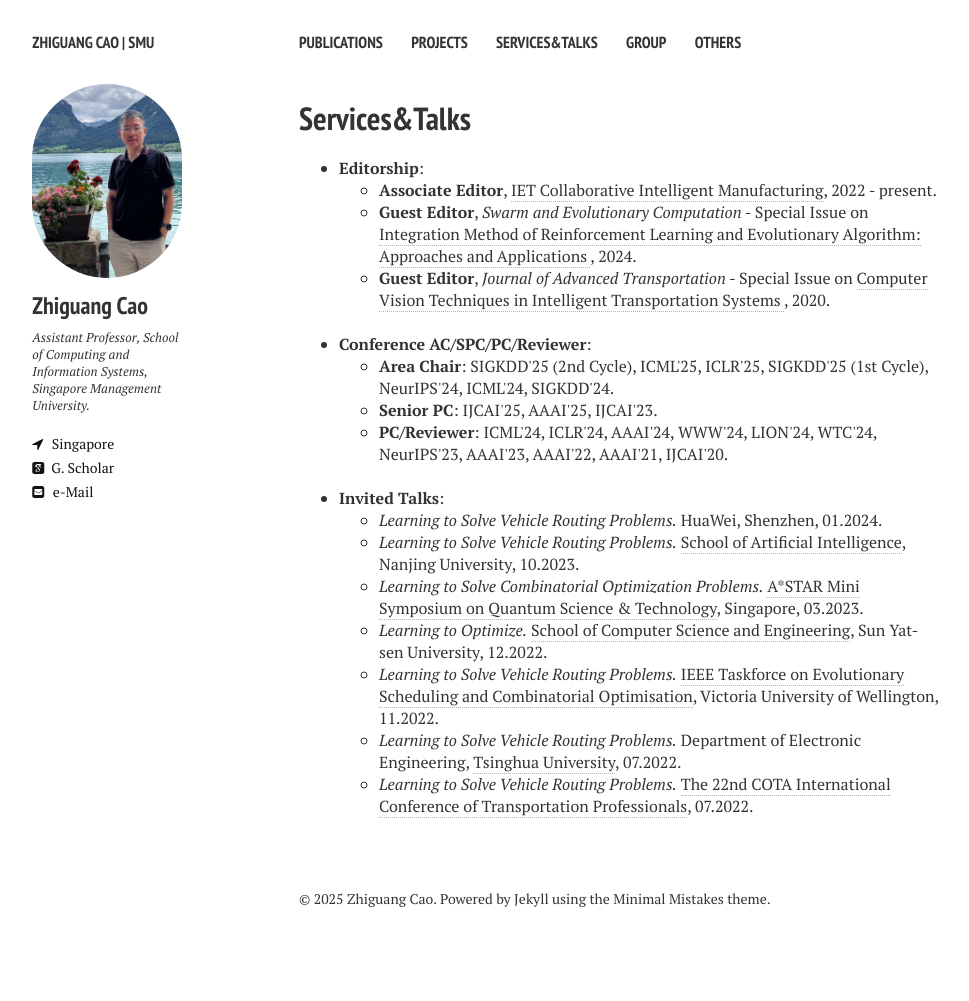
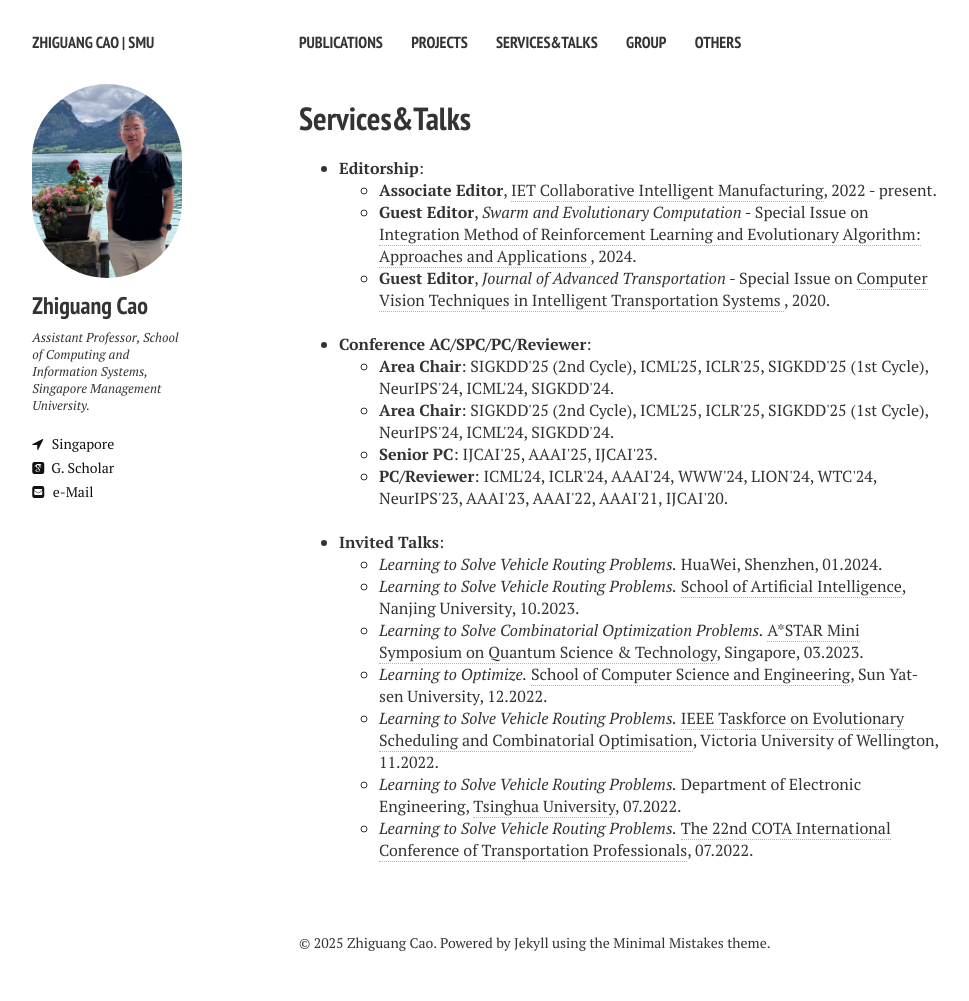
Before and after one commit to zhiguangcaosg/zhiguangcaosg.github.io, a Jekyll site: the page built from services&talks.md, in a window 1280 px wide. Shown: the whole page, without its empty margins (21-990 px from the left). Built offline with Jekyll 4.4.1, drawn with Linux system fonts in a browser that asks for light colours; nearby versions of some CDN libraries; before the commit the page ends 957 px from its top, so only the background shows below that.

Commit message:
Update services&talks.md

```diff
--- a/services&talks.md
+++ b/services&talks.md
@@ -28,6 +28,8 @@ comments: false
 <b>Conference AC/SPC/PC/Reviewer</b>:
 	<ul>
 	<li> <b>Area Chair</b>: SIGKDD'25 (2nd Cycle), ICML'25, ICLR'25, SIGKDD'25 (1st Cycle), NeurIPS'24, ICML'24, SIGKDD'24.
+		<li> <b>Area Chair</b>: SIGKDD'25 (2nd Cycle), ICML'25, ICLR'25, SIGKDD'25 (1st Cycle), NeurIPS'24, ICML'24, SIGKDD'24.
+	        </li>
 	</li>
 	<li> <b>Senior PC</b>: IJCAI'25, AAAI'25, IJCAI'23.
 	</li>
```
